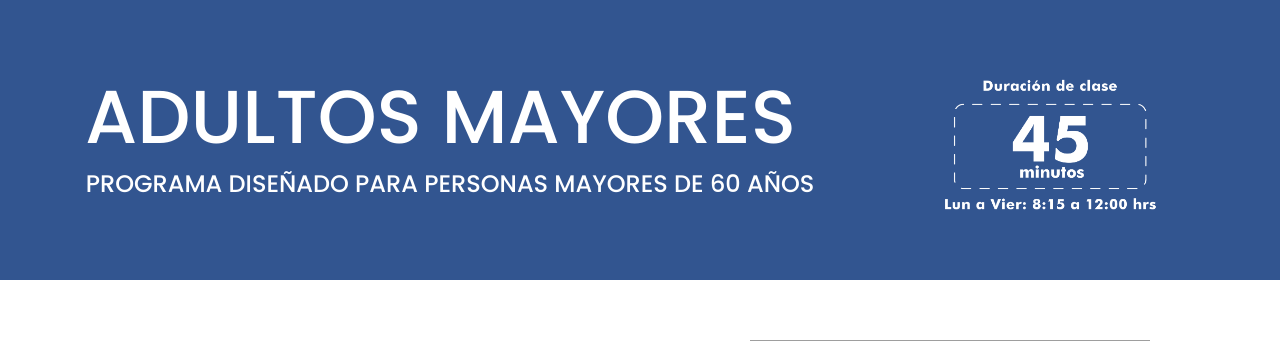
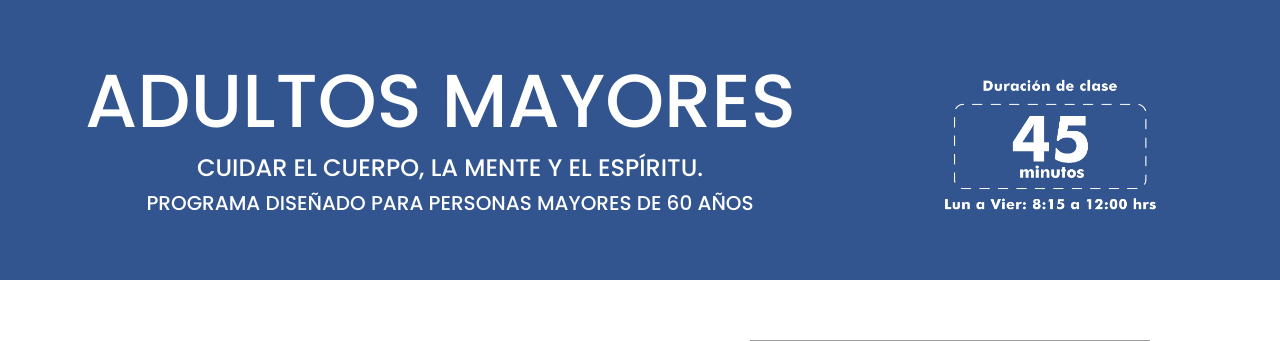
Before and after one commit to isivroag/webgrupoaquax, a PHP site: page /adultos.php in a window 1280 px wide. Shown: the part 125-466 px from the top of the page. Run offline with PHP 8.4, Linux system fonts and the light colour scheme; some web fonts are replaced; grey boxes are pictures that could not be loaded.

Commit message:
Cambios 7-09-21

```diff
--- a/adultos.php
+++ b/adultos.php
@@ -137,7 +137,8 @@
                 <div class="col-md-8 my-auto">
                     <div class="contenedortitulo">
                         <h2 class="nombretitulo">ADULTOS MAYORES</h2>
-                        <H4 class="subtitulo text-center">PROGRAMA DISEÑADO PARA PERSONAS MAYORES DE 60 AÑOS</H4>
+                        <H4 class="subtitulo text-center">CUIDAR EL CUERPO, LA MENTE Y EL ESPÍRITU.</H4>
+                        <H5 class="subtitulo text-center">PROGRAMA DISEÑADO PARA PERSONAS MAYORES DE 60 AÑOS</H5>
                         <!--<H5 class="subtitulo text-center">60 años y más</H5>-->
                     </div>
 
--- a/aquamaternal.php
+++ b/aquamaternal.php
@@ -137,6 +137,7 @@
         <div class="col-md-7 my-auto">
           <div class="contenedortitulo">
             <h2 class="nombretitulo">AQUAMATERNAL</h2>
+            <H4 class="subtitulo text-center">ACTIVIDAD CON LOS PADRES, EN ARMONÍA, SEGURIDAD FÍSICA Y EMOCIONAL</H4>
             <!--<H4 class="subtitulo text-center">GRUPO AQUAX</H4>-->
             <!--<H5 class="subtitulo text-center">0 a 3 años</H5>-->
           </div>
--- a/terapeutico.php
+++ b/terapeutico.php
@@ -137,7 +137,7 @@
                 <div class="col-md-7 my-auto">
                     <div class="contenedortitulo">
                         <h2 class="nombretitulo text-center">TERAPÉUTICA</h2>
-                        <H4 class="subtitulo text-center">REHABILITACIÓN</H4>
+                        <H4 class="subtitulo text-center">BENEFICIAR A PERSONAS CON DISTINTAS CONDICIONES DE SALUD</H4>
                     </div>
 
                 </div>
```
